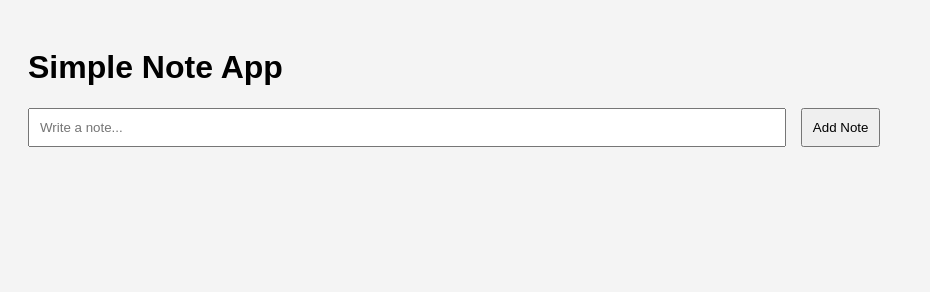
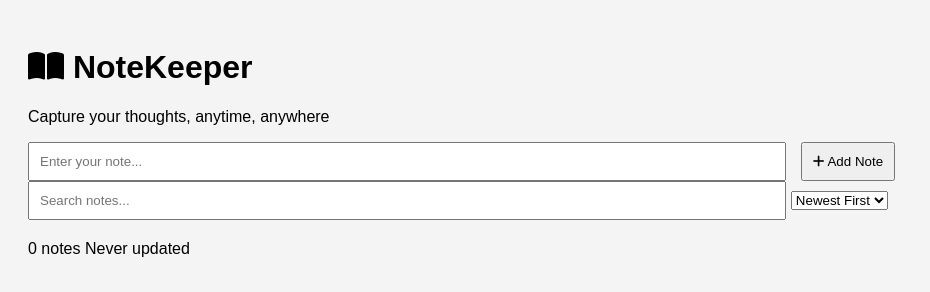
Before and after one commit to ThebeLedwaba/note-app, a website: page index.html in a window 1280 px wide. Shown: the whole page, without its empty margins (0-930 px from the left). Drawn offline with Linux system fonts and the light colour scheme; no server answers.

Commit message:
Update index.html

```diff
--- a/index.html
+++ b/index.html
@@ -1,18 +1,44 @@
 <!DOCTYPE html>
 <html lang="en">
 <head>
-  <meta charset="UTF-8" />
-  <meta name="viewport" content="width=device-width, initial-scale=1.0"/>
-  <title>Note App</title>
-  <link rel="stylesheet" href="style.css"/>
+  <meta charset="UTF-8">
+  <meta name="viewport" content="width=device-width, initial-scale=1.0">
+  <title>Enhanced Note App</title>
+  <link rel="stylesheet" href="https://cdnjs.cloudflare.com/ajax/libs/font-awesome/6.4.0/css/all.min.css">
+  <link rel="stylesheet" href="style.css">
 </head>
 <body>
-  <h1>Simple Note App</h1>
-  <form id="noteForm">
-    <input type="text" id="noteInput" placeholder="Write a note..." required />
-    <button type="submit">Add Note</button>
-  </form>
-  <ul id="noteList"></ul>
+  <div class="container">
+    <header>
+      <h1><i class="fas fa-book-open"></i> NoteKeeper</h1>
+      <p>Capture your thoughts, anytime, anywhere</p>
+    </header>
+
+    <main>
+      <form id="noteForm">
+        <div class="form-group">
+          <input type="text" id="noteInput" placeholder="Enter your note..." required>
+          <button type="submit" class="btn-primary">
+            <i class="fas fa-plus"></i> Add Note
+          </button>
+        </div>
+        <div class="form-group">
+          <input type="text" id="searchInput" placeholder="Search notes...">
+          <select id="sortSelect">
+            <option value="newest">Newest First</option>
+            <option value="oldest">Oldest First</option>
+          </select>
+        </div>
+      </form>
+
+      <div id="noteStats">
+        <span id="totalNotes">0 notes</span>
+        <span id="lastUpdated">Never updated</span>
+      </div>
+
+      <ul id="noteList"></ul>
+    </main>
+  </div>
 
   <script src="script.js"></script>
 </body>
```
